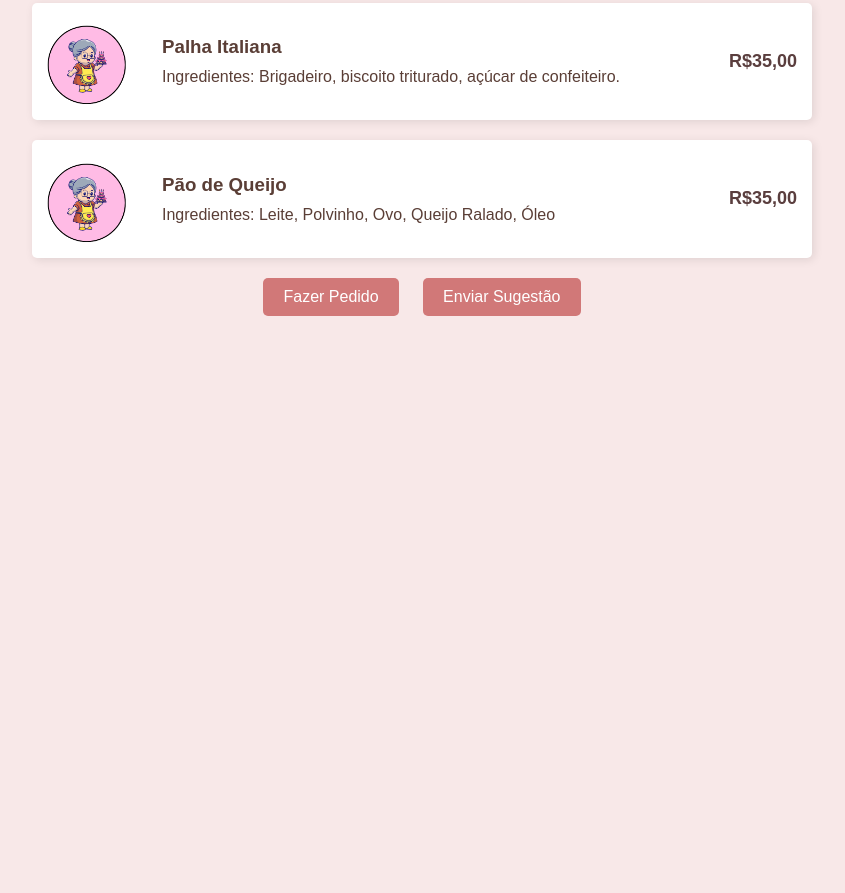
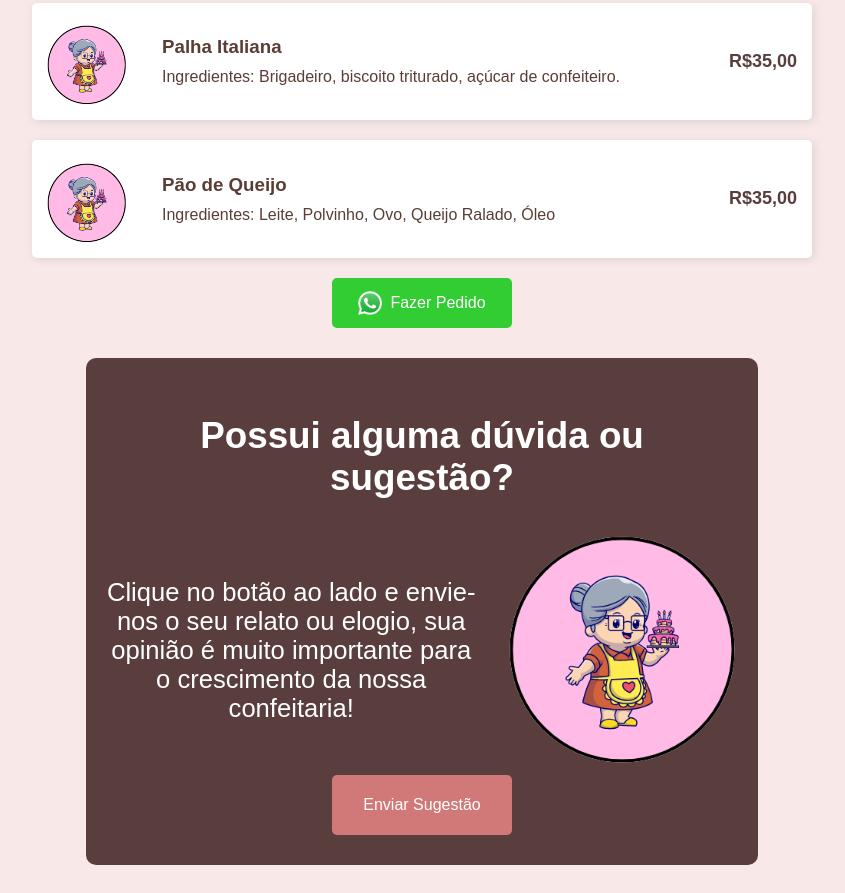
Before and after one commit to HeitorzimXD/DocesDaVovo, a plain HTML site: page index.html in a window 1280 px wide. Shown: the part 1313-2206 px from the top of the page, without its empty margins (218-1063 px from the left). Before the commit the page ends 1647 px from the top, so only its background shows below. Drawn offline with Linux system fonts and the light colour scheme.

Commit message:
Sugestões

```diff
--- /dev/null
+++ b/index.css
@@ -0,0 +1,161 @@
+
+
+body {
+    font-family: Arial, sans-serif;
+    text-align: center;
+    background-color: #f8e8e8;
+    color: #5a3e36;
+}
+
+.logo {
+    width: 250px;
+}
+
+.content {
+    margin-top: 20px;
+}
+
+.product-list {
+    display: flex;
+    justify-content: space-around;
+    flex-wrap: wrap;
+    max-width: 800px;
+    margin: auto;
+}
+
+.product {
+    display: flex;
+    flex-direction: row;
+    width:100%;
+    background-color: #fff;
+    padding: 15px;
+    margin: 10px;
+    border-radius: 5px;
+    box-shadow: 2px 2px 10px rgba(0, 0, 0, 0.1);
+    text-align: left;
+    box-sizing: border-box;
+}
+
+.botao {
+    width: 140px;
+    height: 30px;
+    display: flex;
+    align-items: center;
+    justify-content: center;
+    gap: 8px;
+    margin: 10px auto;
+    padding: 10px 20px;
+    background-color: #32CD32;
+    color: white;
+    text-decoration: none;
+    border-radius: 5px;
+}
+
+.botao:hover {
+    background-color: #00ff11;
+    transform: scale(1.05);
+}
+
+.imageProduct {
+    margin-top: 1%;
+    width: 80px;
+    height: 80px;
+    border-radius: 50%;
+}
+
+.infoProduct {
+    margin-left: 4%;
+    display: flex;
+    flex-direction: column;
+    justify-content: center;
+
+}
+
+.titulo {
+    margin: 5px;
+    padding: 0;
+}
+
+.txt {
+    margin: 5px;
+    padding: 0;
+}
+
+
+.price {
+    font-size: 18px;
+    font-weight: bold;
+    color: #5a3e3e;
+    margin-left: auto; /* Empurra o preço para a direita */
+    display: flex;
+    align-items: center; /* Centraliza verticalmente */
+}
+
+.imgzap {
+    width: 24px;
+    height: 24px;
+}
+
+ /*Div Sugestão*/
+.sugestao {
+    display: inline-block;
+    align-items: center; /* Centraliza verticalmente */
+    width: 50%; /* Ajuste conforme necessário */
+    padding: 20px;
+    margin: 20px auto;
+    background-color: #5a3e3e;
+    border-radius: 10px;
+    color: white;
+}
+
+/*Div Titulo*/
+.tituloSugestao{
+
+}
+
+/*Estilização do Título da Div Sugestões*/
+.sTitulo {
+    color: white;
+    font-size: 2.3em;
+}
+
+/*Div Texto e Imagem Sugestões */
+.textoEimagem {
+    display: flex;
+    flex-direction: row;
+}
+
+/*Estilzação do Texto de Sugestões*/
+.sTxt {
+    color: white;
+    font-size: 1.6em;
+    margin: auto;
+    text-align: center; /* Alinha o texto à esquerda */
+    width: 60%; /* Para não encostar nas bordas */
+}
+ /*Estilzação da Imagem de Sugestões*/
+.imgsug {
+    width: 230px;
+    height: 230px;
+    margin-left: 5%;
+}
+
+.botaos {
+    width: 140px;
+    height: 40px;
+    display: flex;
+    align-items: center;
+    justify-content: center;
+    text-align: center;
+    margin: 10px auto;
+    padding: 10px 20px;
+    background-color: #d17878;
+    color: white;
+    text-decoration: none;
+    border-radius: 5px;
+}
+
+.botaos:hover {
+    background-color: #b96565;
+    transform: scale(1.05);
+}
--- a/index.html
+++ b/index.html
@@ -4,92 +4,8 @@
     <meta charset="UTF-8">
     <meta name="viewport" content="width=device-width, initial-scale=0.8">
     <link rel="shortcut icon" href="2.png" type="image/x-icon">
+    <link rel="stylesheet" href="index.css">
     <title>Doces da Vovó</title>
-    <style>
-        body {
-            font-family: Arial, sans-serif;
-            text-align: center;
-            background-color: #f8e8e8;
-            color: #5a3e36;
-        }
-
-        .logo {
-            width: 250px;
-        }
-        .content {
-            margin-top: 20px;
-        }
-        .product-list {
-            display: flex;
-            justify-content: space-around;
-            flex-wrap: wrap;
-            max-width: 800px;
-            margin: auto;
-        }
-        .product {
-            display: flex;
-            flex-direction: row;
-            width:100%;
-            background-color: #fff;
-            padding: 15px;
-            margin: 10px;
-            border-radius: 5px;
-            box-shadow: 2px 2px 10px rgba(0, 0, 0, 0.1);
-            text-align: left;
-            box-sizing: border-box;
-        }
-
-        .button {
-            display: inline-block;
-            margin: 10px;
-            padding: 10px 20px;
-            background-color: #d17878;
-            color: white;
-            text-decoration: none;
-            border-radius: 5px;
-        }
-
-        .button:hover {
-            background-color: #b96565;
-            transform: scale(1.05);
-        }
-
-        .imageProduct {
-            margin-top: 1%;
-            width: 80px;
-            height: 80px;
-            border-radius: 50%;
-        }
-
-        .infoProduct {
-            margin-left: 4%;
-            display: flex;
-            flex-direction: column;
-            justify-content: center;
-
-        }
-
-        .titulo {
-            margin: 5px;
-            padding: 0;
-        }
-
-        .txt {
-            margin: 5px;
-            padding: 0;
-        }
-
-
-        .price {
-            font-size: 18px;
-            font-weight: bold;
-            color: #5a3e3e;
-            margin-left: auto; /* Empurra o preço para a direita */
-            display: flex;
-            align-items: center; /* Centraliza verticalmente */
-        }
-
-    </style>
 </head>
 <body>
     <header>
@@ -171,8 +87,17 @@
                 <span class="price">R$35,00</span>
             </div>
         </div>
-        <a href="https://wa.me/996698226" class="button">Fazer Pedido</a>
-        <a href="#" class="button">Enviar Sugestão</a>
+        <a href="https://wa.me/996698226" class="botao"> <img class="imgzap" src="zap.png" alt="zapzap">Fazer Pedido</a>
+        <div class="sugestao">
+            <div class="tituloSugestao">
+                <h3 class="sTitulo">Possui alguma dúvida ou sugestão?</h3>
+            </div>
+            <div class="textoEimagem">
+                <p class="sTxt">Clique no botão ao lado e envie-nos o seu relato ou elogio, sua opinião é muito importante para o crescimento da nossa confeitaria!</p>
+                <img class="imgsug" src="2.png" alt="vovo">
+            </div>
+            <a href="#" class="botaos">Enviar Sugestão</a>
+        </div>
     </div>
     <footer>
     </footer>
```
Also changed, not shown: zap.png (added).
